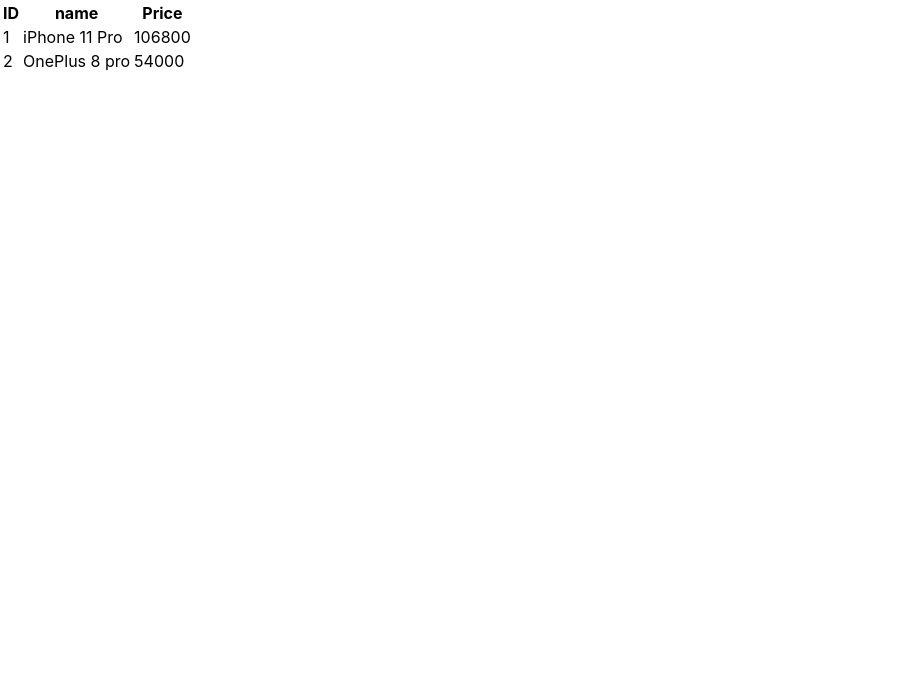
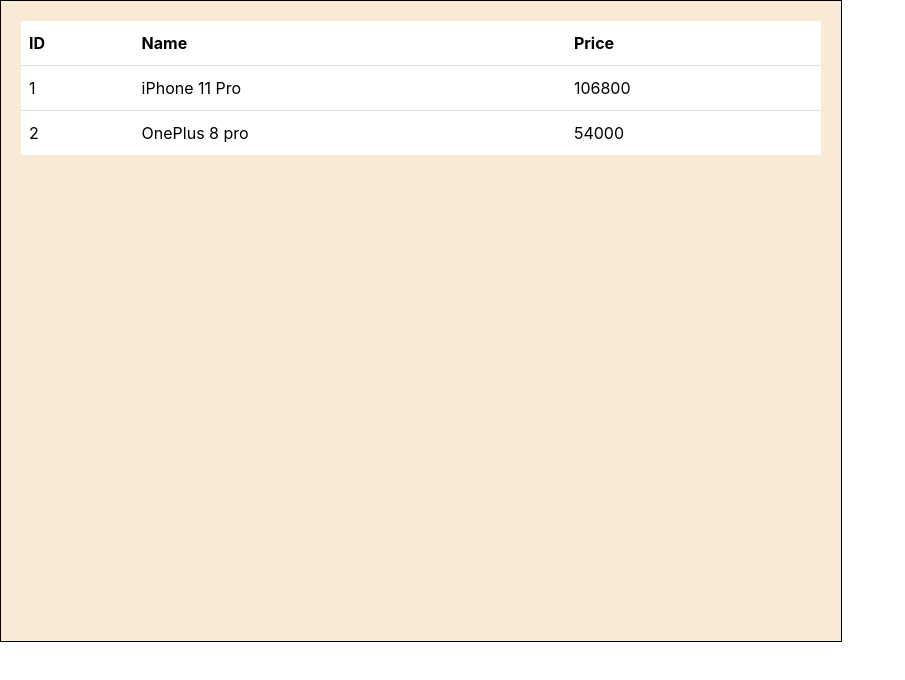
Before and after one commit to danedavid/react-datatable, a React (Create React App) app: page / in a window 1280 px wide. Shown: the top 680 px of the page, without its empty margins (0-905 px from the left). Built offline with nearby package versions, Linux system fonts and the light colour scheme.

Commit message:
Add style sheets. Basic styles for table elements.

```diff
--- a/package.json
+++ b/package.json
@@ -6,6 +6,7 @@
     "@testing-library/jest-dom": "^4.2.4",
     "@testing-library/react": "^9.3.2",
     "@testing-library/user-event": "^7.1.2",
+    "node-sass": "^4.14.1",
     "react": "^16.13.1",
     "react-dom": "^16.13.1",
     "react-scripts": "3.4.3"
--- a/src/components/App.js
+++ b/src/components/App.js
@@ -2,8 +2,11 @@
 
 import DataTable from './DataTable';
 
+import './App.scss';
+
 function App() {
   return (
+    <div className="table-container">
       <DataTable
         columns={[{
           key: 'id',
@@ -11,7 +14,7 @@
           numeric: true,
         }, {
           key: 'name',
-        label: 'name',
+          label: 'Name',
         }, {
           key: 'price',
           label: 'Price',
@@ -27,6 +30,7 @@
           price: 54000,
         }]}
       />
+    </div>
   );
 }
 
--- /dev/null
+++ b/src/components/App.scss
@@ -0,0 +1,7 @@
+.table-container {
+  background-color: antiquewhite;
+  border: 0.5px solid black;
+  width: 800px;
+  height: 600px;
+  padding: 20px;
+}
--- a/src/components/DataTable/DataTable.js
+++ b/src/components/DataTable/DataTable.js
@@ -2,13 +2,15 @@
 
 import TableHeader from './TableHeader';
 import TableBody from './TableBody';
+
+import './styles.scss';
 
 const DataTable = ({
   columns,
   rows,
 }) => {
   return (
-    <table>
+    <table className="dt-table">
       <TableHeader
         columns={columns}
       />
--- a/src/components/DataTable/TableHeader.js
+++ b/src/components/DataTable/TableHeader.js
@@ -4,12 +4,12 @@
   columns,
 }) => {
   return (
-    <thead>
-      <tr>
+    <thead className="dt-header">
+      <tr className="dt-row dt-header-row">
         {
           columns.map((column) => {
             return (
-              <th key={column.key}>
+              <th key={column.key} className="dt-cell dt-header-cell">
                 {column.label}
               </th>
             )
--- a/src/components/DataTable/TableRow.js
+++ b/src/components/DataTable/TableRow.js
@@ -13,11 +13,11 @@
   });
 
   return (
-    <tr>
+    <tr className="dt-row">
       {
         tableCells.map((data) => {
           return (
-            <td key={data.key}>
+            <td key={data.key} className="dt-cell dt-header-cell">
               {data.value}
             </td>
           );
--- /dev/null
+++ b/src/components/DataTable/styles.scss
@@ -0,0 +1,21 @@
+table.dt-table {
+  background-color: white;
+  border-radius: 2px;
+  border-spacing: 0;
+  width: 100%;
+
+  tr.dt-row {
+    border-collapse: collapse;
+
+    & > td.dt-cell,
+    & > th.dt-cell {
+      border-bottom: 0.5px solid #e0e0e0;
+      padding: 12px 8px;
+      text-align: left;
+    }
+
+    &:last-child:not(.dt-header-row) > td.dt-cell {
+      border-bottom: none;
+    }
+  }
+}
```
Also changed, not shown: 1 other file (tests, documents, lock files or other folders). Lines whose indentation alone changed are shown as unchanged.
